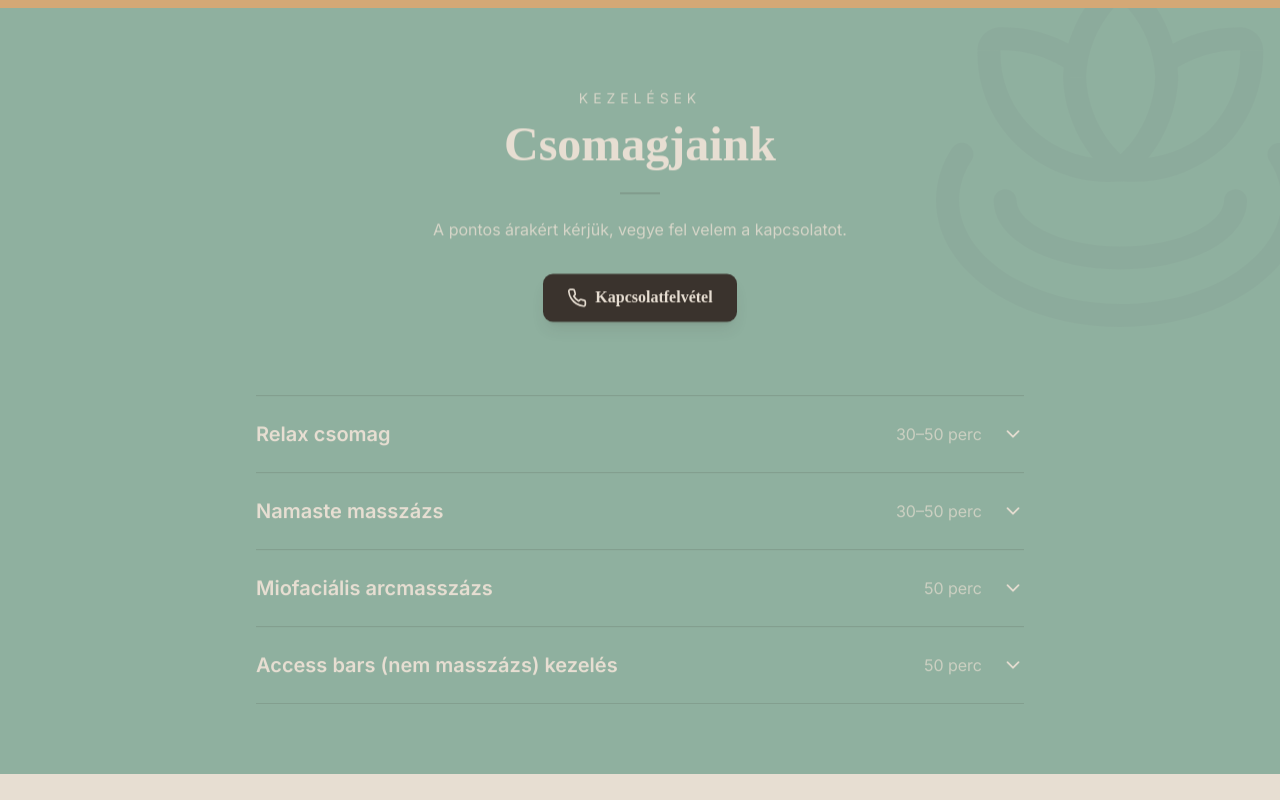
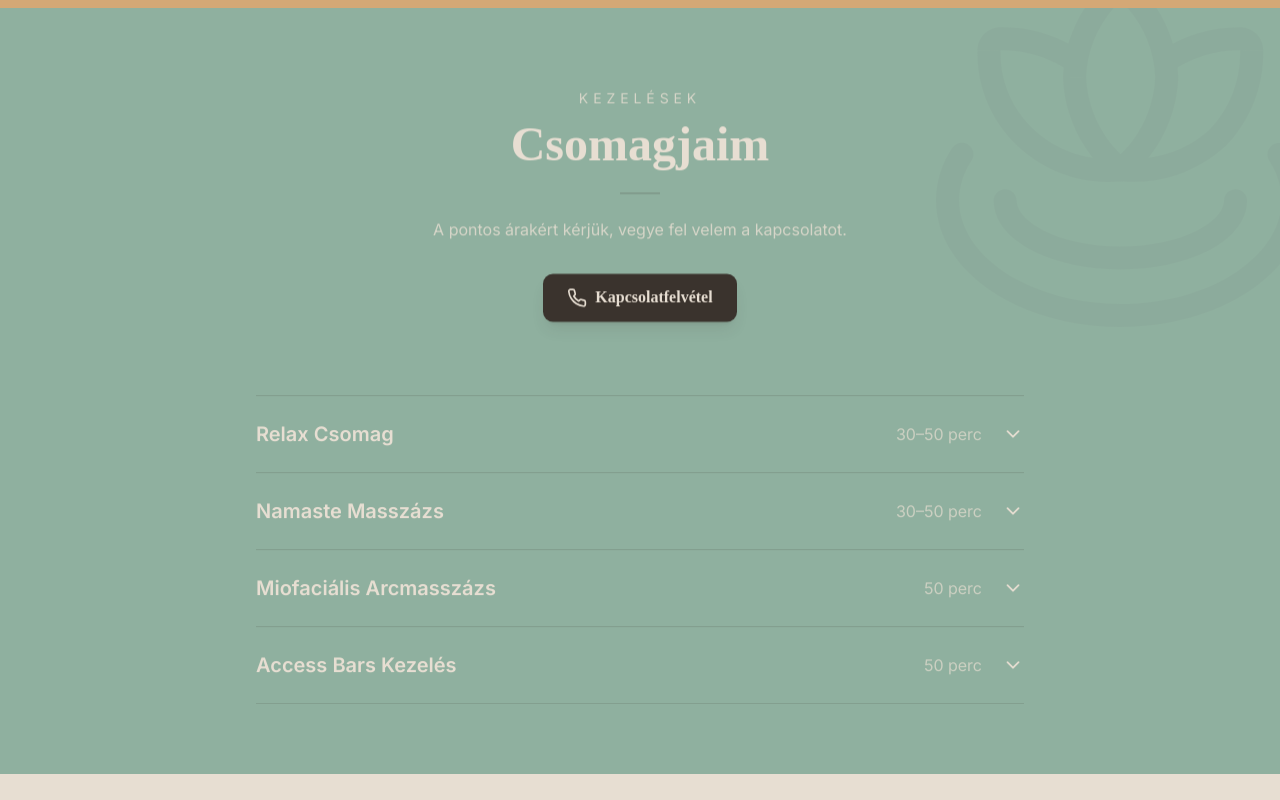
Before and after one commit to iamrayghazali/namaste-debrecen, a React (Vite) app in the folder frontend/: page / in a window 1280 px wide. Shown: the part 1920-2720 px from the top of the page. Built offline with nearby package versions, Linux system fonts and the light colour scheme; a web font is replaced by a local one.

Commit message:
Update translations

```diff
--- a/frontend/src/translations.js
+++ b/frontend/src/translations.js
@@ -19,29 +19,37 @@ export const translations = {
         },
         packages: {
             eyebrow: "Treatments",
-            title: "Our Packages",
+            title: "My Packages",
             description: "For exact pricing, please get in touch with me directly.",
             button: "Get in Touch",
             items: [
                 {
                     name: "Relax Package",
                     duration: "30–50 min",
-                    description: "Lorem ipsum dolor sit amet, consectetur adipiscing elit. Sed do eiusmod tempor incididunt ut labore et dolore magna aliqua.",
+                    description: "In this 30-minute treatment, I do not use any additional tools. The focus is not on lifting or reducing wrinkles, but on gentle touches and a pleasant, relaxing massage that works not only on the face, but also on the arms, décolletage, and backs of the hands. The 50-minute version also includes a 20-minute back massage.",
                 },
                 {
                     name: "Namaste Massage",
                     duration: "30–50 min",
-                    description: "Lorem ipsum dolor sit amet, consectetur adipiscing elit. Sed do eiusmod tempor incididunt ut labore et dolore magna aliqua.",
+                    description: "I use this massage technique as a blend of the techniques I have studied.\n" +
+                        "\n" +
+                        "Here you can experience a combination of techniques from the “Eastern Botox,” Japanese silhouette massage, Indian head massage, and lymphatic drainage massage.\n" +
+                        "\n" +
+                        "I also use complementary, effect-enhancing tools such as gua sha, various rollers, kakuzan, and hot-and-cold therapy tools.",
                 },
                 {
                     name: "Myofascial Face Massage",
                     duration: "50 min",
-                    description: "Lorem ipsum dolor sit amet, consectetur adipiscing elit. Sed do eiusmod tempor incididunt ut labore et dolore magna aliqua.",
+                    description: "During a myofascial facial massage, we do not only treat the surface of the skin, but also the deeper connective tissue layers (fascia), where the signs of aging, adhesions, and tension develop. The aim of fascia treatment is to restore tissue mobility, rebalance the muscles, and achieve a natural lifting effect.\n" +
+                        "\n" +
+                        "With myofascial facial sculpting, the contours of the face can be redefined, fine lines can be reduced, and a more youthful, harmonious appearance can be achieved – completely naturally, without invasive procedures.",
                 },
                 {
-                    name: "Access Bars (not a massage) Treatment",
+                    name: "Access Bars Treatment",
                     duration: "50 min",
-                    description: "Lorem ipsum dolor sit amet, consectetur adipiscing elit. Sed do eiusmod tempor incididunt ut labore et dolore magna aliqua.",
+                    description: "Access Bars is a gentle, relaxing treatment that works with 32 points on the head through light touch. The aim of the treatment is to promote deep relaxation, release tension, and quiet the mind, helping you step away from the rush of everyday life.\n" +
+                        "\n" +
+                        "It can help create a calm, inward-focused state where it becomes easier to let go of stress and recharge. A truly pleasant and relaxing experience — a moment when you simply pause for a while and focus on yourself.",
                     note: "A Relax Package can be added on for an extra charge.",
                 },
             ],
@@ -52,9 +60,17 @@ export const translations = {
         },
         contact: {
             title: "Contact",
-            address: "Debrecen, Example utca 12, 4025",
+            address: "Debrecen, Vezér utca 33, 4032",
             mapsButton: "Open in Google Maps",
             hours: "Monday – Saturday · By appointment",
+            callButton: "Call Now",
+            copyButton: "Copy Address",
+            addressCopied: "Address copied!",
+        },
+        footer: {
+            copyright: "Namaste Arcmasszázs Studio. All rights reserved.",
+            madeBy: "Made by",
+            backToTop: "Back to top",
         },
     },
     hu: {
@@ -77,29 +93,34 @@ export const translations = {
         },
         packages: {
             eyebrow: "Kezelések",
-            title: "Csomagjaink",
+            title: "Csomagjaim",
             description: "A pontos árakért kérjük, vegye fel velem a kapcsolatot.",
             button: "Kapcsolatfelvétel",
             items: [
                 {
-                    name: "Relax csomag",
+                    name: "Relax Csomag",
                     duration: "30–50 perc",
-                    description: "Lorem ipsum dolor sit amet, consectetur adipiscing elit. Sed do eiusmod tempor incididunt ut labore et dolore magna aliqua.",
+                    description: "Ebben a 30 percben nem használok kiegészítő eszközöket, itt nem a lifting és a ránctalanítás a lényeg, hanem a finom érintések, egy kellemes relaxáló masszázs, mely az arcon kívül a karokat, dekoltázst és a kézfejeket is átdolgozza. Az 50 perces változat kiegészül egy 20 perces hátmasszázzsal is.",
                 },
                 {
-                    name: "Namaste masszázs",
+                    name: "Namaste Masszázs",
                     duration: "30–50 perc",
-                    description: "Lorem ipsum dolor sit amet, consectetur adipiscing elit. Sed do eiusmod tempor incididunt ut labore et dolore magna aliqua.",
+                    description: "Ezt a masszázsformát az általam tanult technikák elegyeként alkalmazom.\n" +
+                        "Itt találkozhatsz a keleti botox, a japán sziluett, az indiai fejmasszázs és a nyirokmasszázs különböző fogásaival.\n" +
+                        "Kiegészítő , hatásfokozó eszközöket is használok, mint a gua-sha, különböző rollerek, kakuzán, és hideg-meleg terápiás eszközök.",
                 },
                 {
-                    name: "Miofaciális arcmasszázs",
+                    name: "Miofaciális Arcmasszázs",
                     duration: "50 perc",
-                    description: "Lorem ipsum dolor sit amet, consectetur adipiscing elit. Sed do eiusmod tempor incididunt ut labore et dolore magna aliqua.",
+                    description: "A myofasciális arcmasszázs során nem csupán a bőr felszínét kezeljük, hanem a mélyebb kötőszöveti rétegeket (fascia), ahol az öregedési folyamatok, letapadások és feszültségek kialakulnak. A fascia kezelés célja a szövetek mobilitásának helyreállítása, az izomegyensúly visszaállítása, valamint a természetes lifting hatás elérése.\n" +
+                        "A myofasciális arcszobrászat segítségével az arc kontúrjai újradefiniálhatók, a mimikai ráncok csökkenthetők, és egy fiatalosabb, harmonikusabb arckép érhető el – teljesen természetes módon, invazív beavatkozások nélkül.",
                 },
                 {
-                    name: "Access bars (nem masszázs) kezelés",
+                    name: "Access Bars Kezelés",
                     duration: "50 perc",
-                    description: "Lorem ipsum dolor sit amet, consectetur adipiscing elit. Sed do eiusmod tempor incididunt ut labore et dolore magna aliqua.",
+                    description: "Az Access Bars egy gyengéd, relaxáló kezelés, amely során a fejen található 32 pont finom érintésével dolgozunk. A kezelés célja a mély ellazulás, a feszültségek oldása és az elme lecsendesítése, hogy kiszakadj a mindennapok pörgéséből.\n" +
+                        "\n" +
+                        "Segíthet megteremteni azt a nyugodt, befelé figyelő állapotot, amelyben könnyebb elengedni a stresszt és feltöltődni. Egy igazán kellemes, pihentető élmény, amikor egyszerűen csak megállsz egy kicsit – és magadra figyelsz.",
                     note: "Pluszba kérhető hozzá relax csomag.",
                 },
             ],
@@ -110,9 +131,17 @@ export const translations = {
         },
         contact: {
             title: "Kapcsolat",
-            address: "Debrecen, Példa utca 12, 4025",
+            address: "Debrecen, Vezér utca 33, 4032",
             mapsButton: "Megnyitás Google Maps-en",
             hours: "Hétfő – Szombat · Előzetes időpontfoglalással",
+            callButton: "Hívás most",
+            copyButton: "Cím másolása",
+            addressCopied: "Cím másolva!",
+        },
+        footer: {
+            copyright: "Namaste Arcmasszázs Studio. Minden jog fenntartva.",
+            madeBy: "Készítette:",
+            backToTop: "Vissza a tetejére",
         },
     },
 }
```
